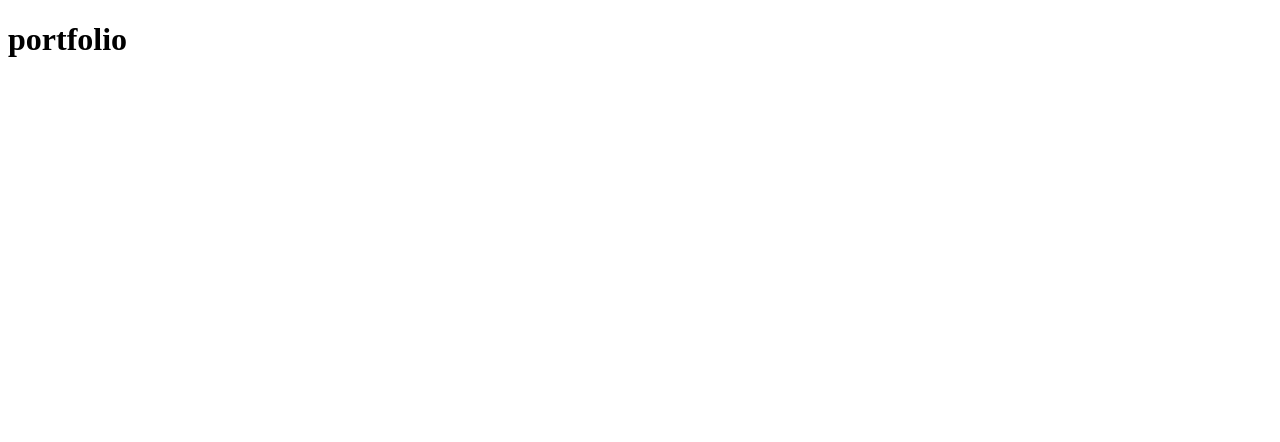
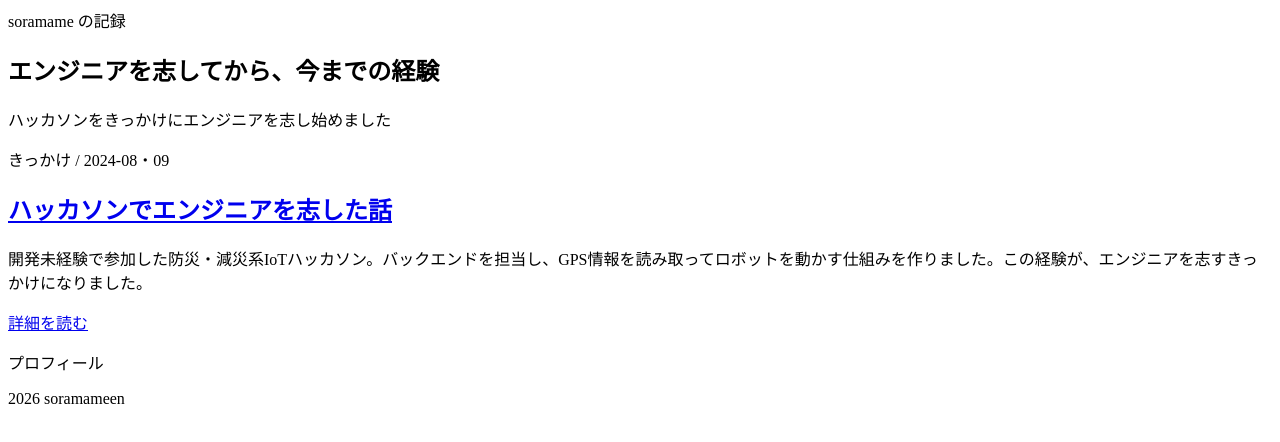
Before and after one commit to soramameen/portfolio-nextjs, a Next.js app: page / in a window 1280 px wide. Shown: the top 442 px of the page. Built offline with nearby package versions, Linux system fonts and the light colour scheme.

Commit message:
add: top page

```diff
--- a/app/layout.tsx
+++ b/app/layout.tsx
@@ -5,7 +5,13 @@ export default function RootLayout({
 }) {
   return (
     <html lang="ja">
-      <body>{children}</body>
+      <body>
+        <header>
+          <div>soramame の記録</div>
+        </header>
+        {children}
+        <footer>2026 soramameen</footer>
+      </body>
     </html>
   );
 }
--- a/app/page.tsx
+++ b/app/page.tsx
@@ -1,3 +1,37 @@
+import Link from "next/link";
+
+const entries = [
+  {
+    slug: "hackathon",
+    date: "きっかけ / 2024-08・09",
+    title: "ハッカソンでエンジニアを志した話",
+    summary:
+      "開発未経験で参加した防災・減災系IoTハッカソン。バックエンドを担当し、GPS情報を読み取ってロボットを動かす仕組みを作りました。この経験が、エンジニアを志すきっかけになりました。",
+  },
+];
+
 export default function Home() {
-  return <h1>portfolio</h1>;
+  return(
+  <>
+    <section>
+      <h1>エンジニアを志してから、今までの経験</h1>
+      <p>ハッカソンをきっかけにエンジニアを志し始めました</p>
+    </section>
+    <main>
+      <section>
+        {entries.map((e) => (
+          <article key={e.slug}>
+            <div>{e.date}</div>
+            <h2><Link href={`/${e.slug}`}>{e.title}</Link></h2>
+            <p>{e.summary}</p>
+            <Link href={`/${e.slug}`}>詳細を読む</Link>
+          </article>
+        ))}
+      </section>
+      <aside>
+        <p>プロフィール</p>
+      </aside>
+    </main>
+  </>
+  )
 }
```
